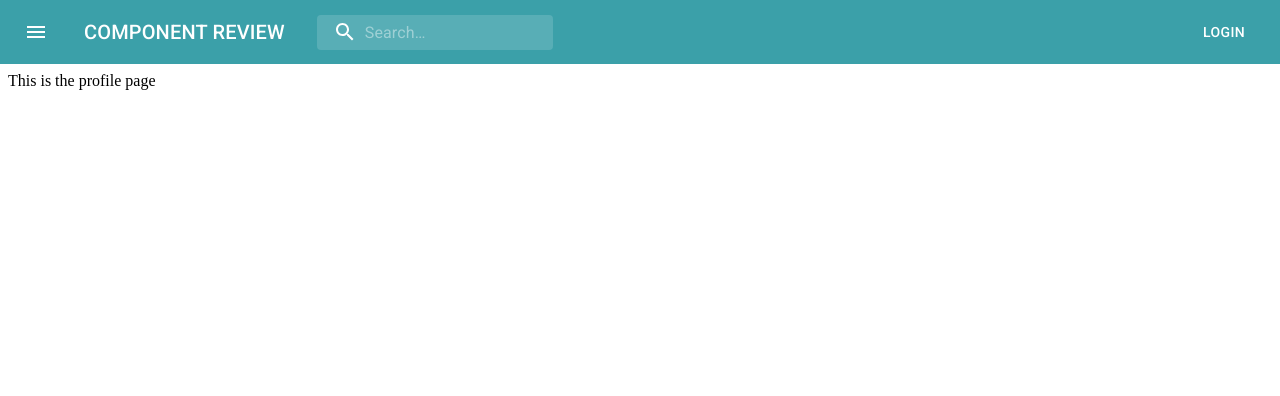
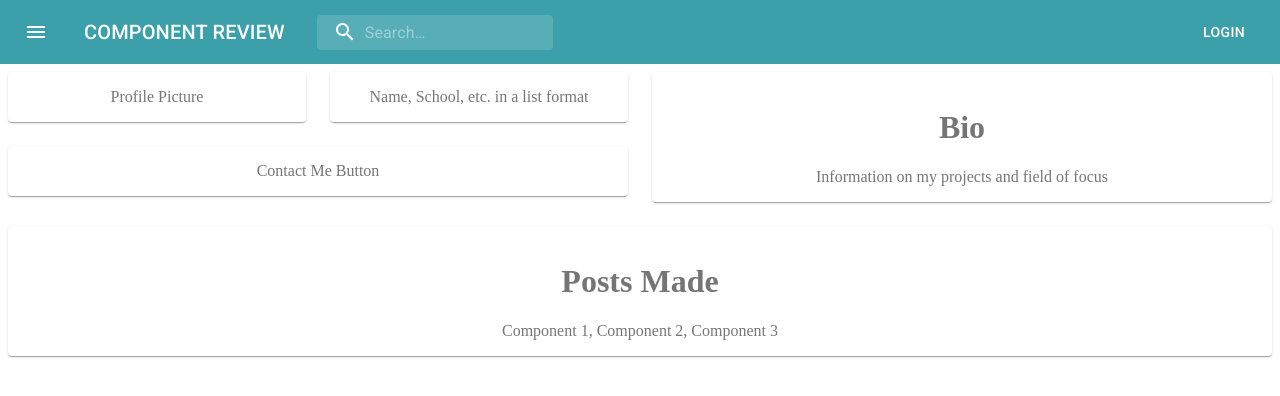
Before and after one commit to trenumcr/SeniorDesignProject, a React (Create React App) app in the folder frontend/: page /profile in a window 1280 px wide. Shown: the top 396 px of the page. Built offline with nearby package versions, Linux system fonts and the light colour scheme.

Commit message:
Initial user profile grid design

```diff
--- a/frontend/src/components/ui/Profile.js
+++ b/frontend/src/components/ui/Profile.js
@@ -1,9 +1,46 @@
 import React from 'react';
+import { makeStyles } from '@material-ui/core/styles';
+import Paper from '@material-ui/core/Paper';
+import Grid from '@material-ui/core/Grid';
 
-export default function Profile() {
-  return(
-    <div>
-      This is the profile page
+const useStyles = makeStyles((theme) => ({
+  root: {
+    flexGrow: 1,
+  },
+  paper: {
+    padding: theme.spacing(2),
+    textAlign: 'center',
+    color: theme.palette.text.secondary,
+  },
+}));
+
+export default function CenteredGrid() {
+  const classes = useStyles();
+
+  // Paper class pads the contents
+  return (
+    <div className={classes.root}>
+      <Grid container spacing={3}>
+        <Grid item xs={6}>
+          <Grid container spacing={3}>
+            <Grid item xs={6}>
+              <Paper className={classes.paper}>Profile Picture</Paper>
+            </Grid>
+            <Grid item xs={6}>
+              <Paper className={classes.paper}>Name, School, etc. in a list format</Paper>
+            </Grid>
+            <Grid item xs={12}>
+              <Paper className={classes.paper}>Contact Me Button</Paper>
+            </Grid>
+          </Grid>
+        </Grid>
+        <Grid item xs={6}>
+          <Paper className={classes.paper}><h1>Bio</h1><p1>Information on my projects and field of focus</p1></Paper>
+        </Grid>
+        <Grid item xs={12}>
+          <Paper className={classes.paper}><h1>Posts Made</h1>Component 1, Component 2, Component 3</Paper>
+        </Grid>
+      </Grid>
     </div>
-  )
+  );
 }
```
